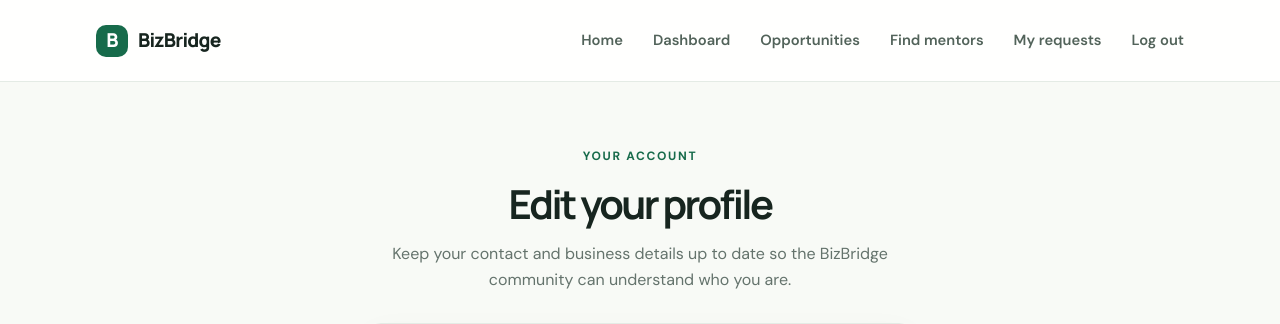
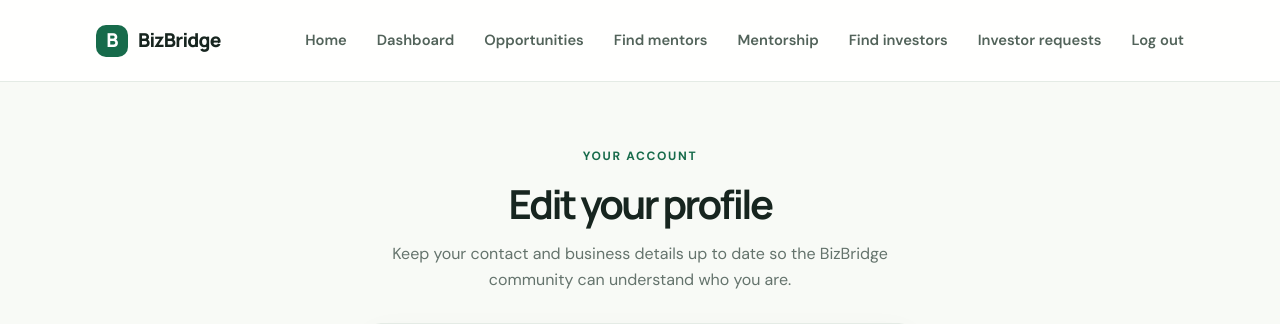
Before and after one commit to duwase7/bizbridge, a Django app: page /accounts/profile/ in a window 1280 px wide. Shown: the top 324 px of the page. Run offline with Django 5.2, Linux system fonts and the light colour scheme; the visitor is signed in with stand-in values (Sample User, id 1).

Commit message:
feat: integrate investor connection requests (templates/base.html)

```diff
--- a/templates/base.html
+++ b/templates/base.html
@@ -18,9 +18,13 @@
                 <a href="{% url 'opportunity_list' %}">Opportunities</a>
                 {% if user.role == "entrepreneur" %}
                     <a href="{% url 'mentor_directory' %}">Find mentors</a>
-                    <a href="{% url 'mentorship_requests' %}">My requests</a>
+                    <a href="{% url 'mentorship_requests' %}">Mentorship</a>
+                    <a href="{% url 'investor_directory' %}">Find investors</a>
+                    <a href="{% url 'investor_connection_requests' %}">Investor requests</a>
                 {% elif user.role == "mentor" %}
                     <a href="{% url 'mentorship_requests' %}">Mentorship requests</a>
+                {% elif user.role == "investor" %}
+                    <a href="{% url 'investor_connection_requests' %}">Entrepreneur requests</a>
                 {% endif %}
                 <form method="post" action="{% url 'logout' %}" class="nav-form">
                     {% csrf_token %}
```
